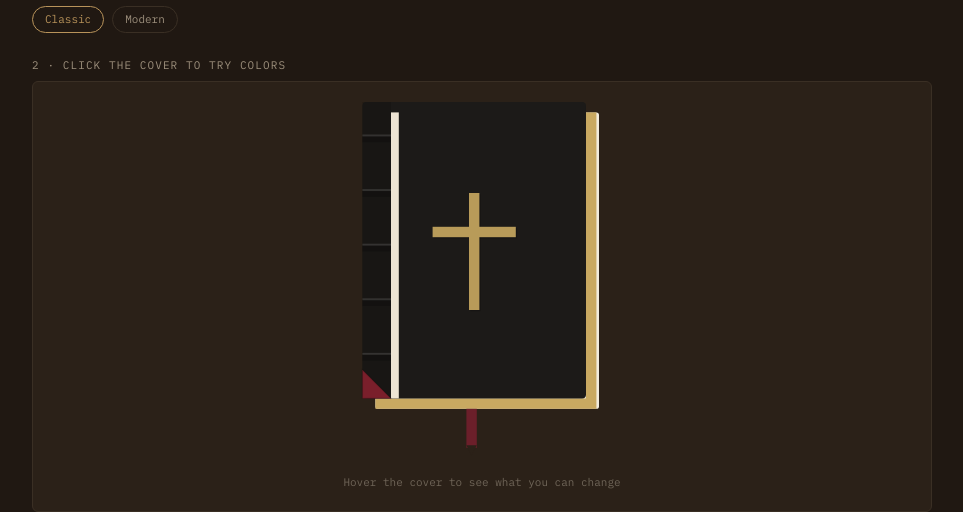
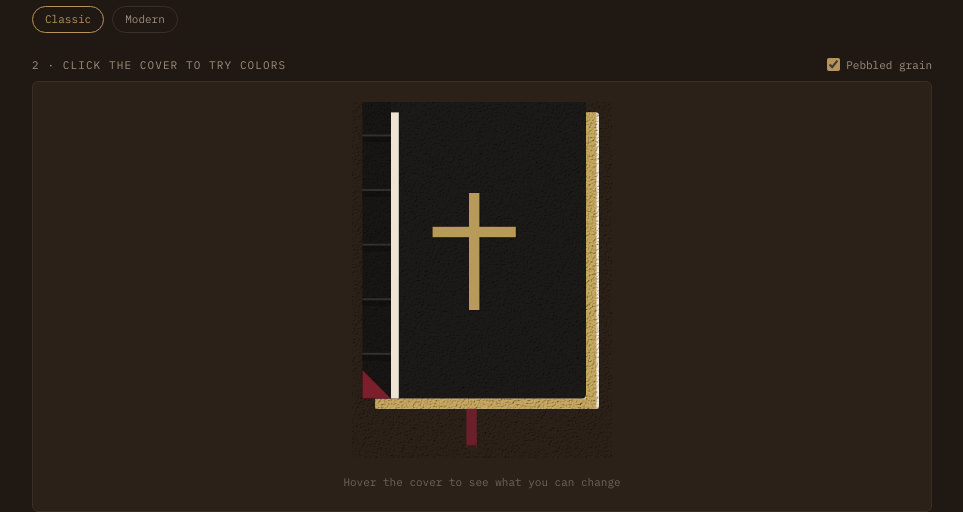
Before and after one commit to famedguardian/spruce-palette, a React (Vite) app: page / in a window 1280 px wide. Shown: the part 310-822 px from the top of the page, without its empty margins (158-1121 px from the left). Built offline with nearby package versions, Linux system fonts and the light colour scheme.

Commit message:
Update App.jsx

```diff
--- a/src/App.jsx
+++ b/src/App.jsx
@@ -186,7 +186,7 @@ const HOTZONES = [
   { key: "ribbon", label: "Ribbon", x: 78, y: 228, w: 28, h: 50 },
 ];
 
-function BibleMockup({ leather, display, onChange }) {
+function BibleMockup({ leather, display, onChange, pebbled }) {
   const [hoverIdx, setHoverIdx] = useState(null);
   const hoverZone = hoverIdx !== null ? HOTZONES[hoverIdx] : null;
 
@@ -194,12 +194,25 @@ function BibleMockup({ leather, display, onChange }) {
     <div>
       <div style={{ position: "relative", width: "100%", maxWidth: 260, aspectRatio: "200 / 280", margin: "0 auto" }}>
         <svg style={{ position: "absolute", inset: 0, width: "100%", height: "100%" }} viewBox="0 0 200 280">
+          <defs>
+            {/* procedural pebbled-grain texture: noise, lit from an angle, multiplied over the leather color */}
+            <filter id="pebbleGrain" x="-20%" y="-20%" width="140%" height="140%">
+              <feTurbulence type="fractalNoise" baseFrequency="0.9" numOctaves="4" seed="4" stitchTiles="stitch" result="noise" />
+              <feDiffuseLighting in="noise" surfaceScale="2.4" diffuseConstant="1.15" lightingColor="#ffffff" result="light">
+                <feDistantLight azimuth="235" elevation="55" />
+              </feDiffuseLighting>
+            </filter>
+          </defs>
+
           <rect x="18" y="8" width="172" height="228" rx="2" fill="#F2ECDD" />
           <rect x="180" y="8" width="8" height="228" fill={display.thread.h} />
           <rect x="18" y="228" width="162" height="8" fill={display.thread.h} />
           <rect x="18" y="8" width="162" height="4" fill={display.thread.h} opacity="0.6" />
 
           <rect x="8" y="0" width="172" height="228" rx="3" fill={leather.hex} />
+          {pebbled && (
+            <rect x="8" y="0" width="172" height="228" rx="3" fill="#ffffff" filter="url(#pebbleGrain)" opacity="0.8" style={{ mixBlendMode: "multiply" }} />
+          )}
           <rect x="30" y="8" width="6" height="220" fill={display.end.h} />
 
           <rect x="8" y="0" width="22" height="228" fill="#000000" opacity="0.16" />
@@ -271,6 +284,7 @@ export default function App() {
   const [useCustomId, setUseCustomId] = useState(null); // id of a saved custom leather in use
   const [variant, setVariant] = useState(0);
   const [addingOpen, setAddingOpen] = useState(false);
+  const [pebbled, setPebbled] = useState(true);
   const [newName, setNewName] = useState("");
   const [newHex, setNewHex] = useState("#7A5230");
 
@@ -476,11 +490,17 @@ export default function App() {
         )}
 
         {/* result view */}
-        <div className="mb-2" style={{ fontFamily: "'IBM Plex Mono',monospace", fontSize: 11, letterSpacing: "0.1em", color: "#9C8F7C" }}>
-          2 · CLICK THE COVER TO TRY COLORS
+        <div className="flex items-center justify-between mb-2">
+          <div style={{ fontFamily: "'IBM Plex Mono',monospace", fontSize: 11, letterSpacing: "0.1em", color: "#9C8F7C" }}>
+            2 · CLICK THE COVER TO TRY COLORS
+          </div>
+          <label className="flex items-center gap-1.5 cursor-pointer select-none">
+            <input type="checkbox" checked={pebbled} onChange={(e) => setPebbled(e.target.checked)} style={{ accentColor: "#B8935A" }} />
+            <span style={{ fontFamily: "'IBM Plex Mono',monospace", fontSize: 11, color: "#9C8F7C" }}>Pebbled grain</span>
+          </label>
         </div>
         <div className="rounded-md p-5 mb-4" style={{ background: "#2B2118", border: "1px solid #3a2f24" }}>
-          <BibleMockup leather={leather} display={display} onChange={setOverride} />
+          <BibleMockup leather={leather} display={display} onChange={setOverride} pebbled={pebbled} />
         </div>
 
         <div className="mb-2" style={{ fontFamily: "'IBM Plex Mono',monospace", fontSize: 11, letterSpacing: "0.1em", color: "#9C8F7C" }}>
```
